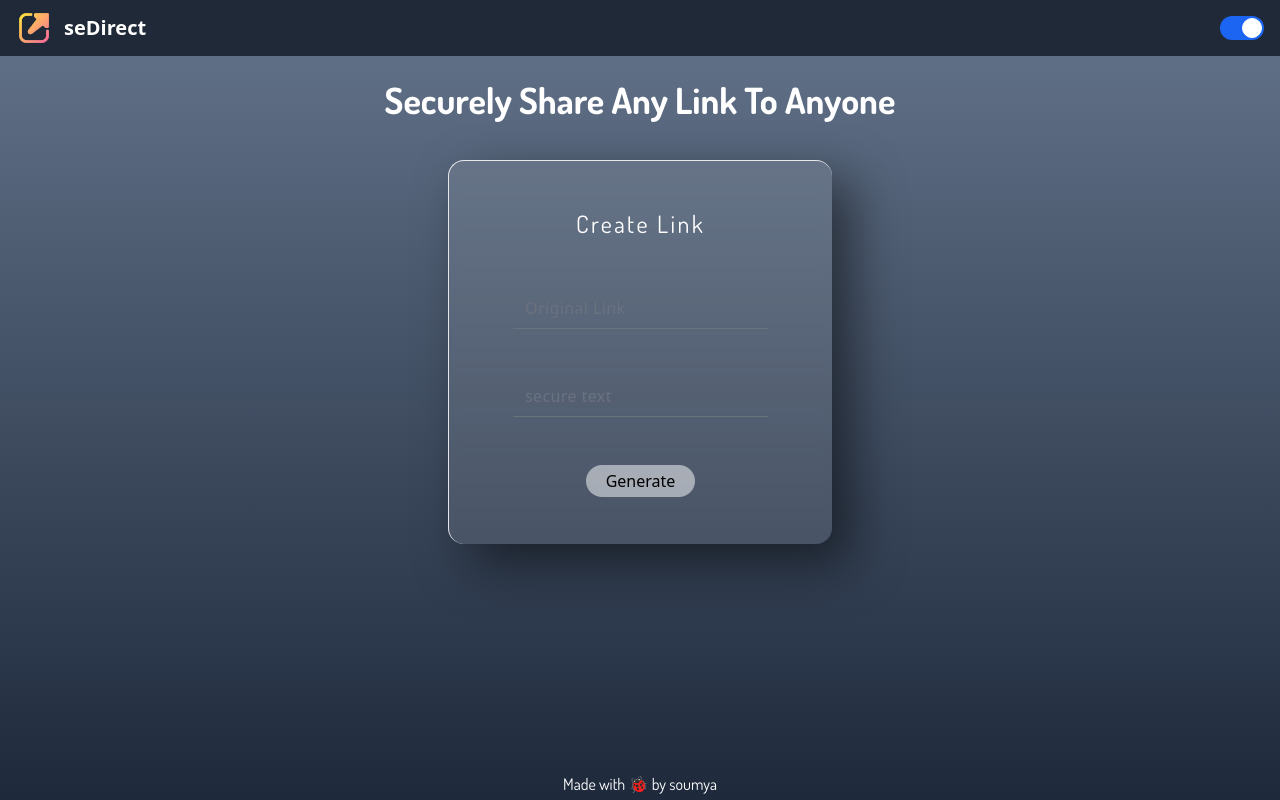
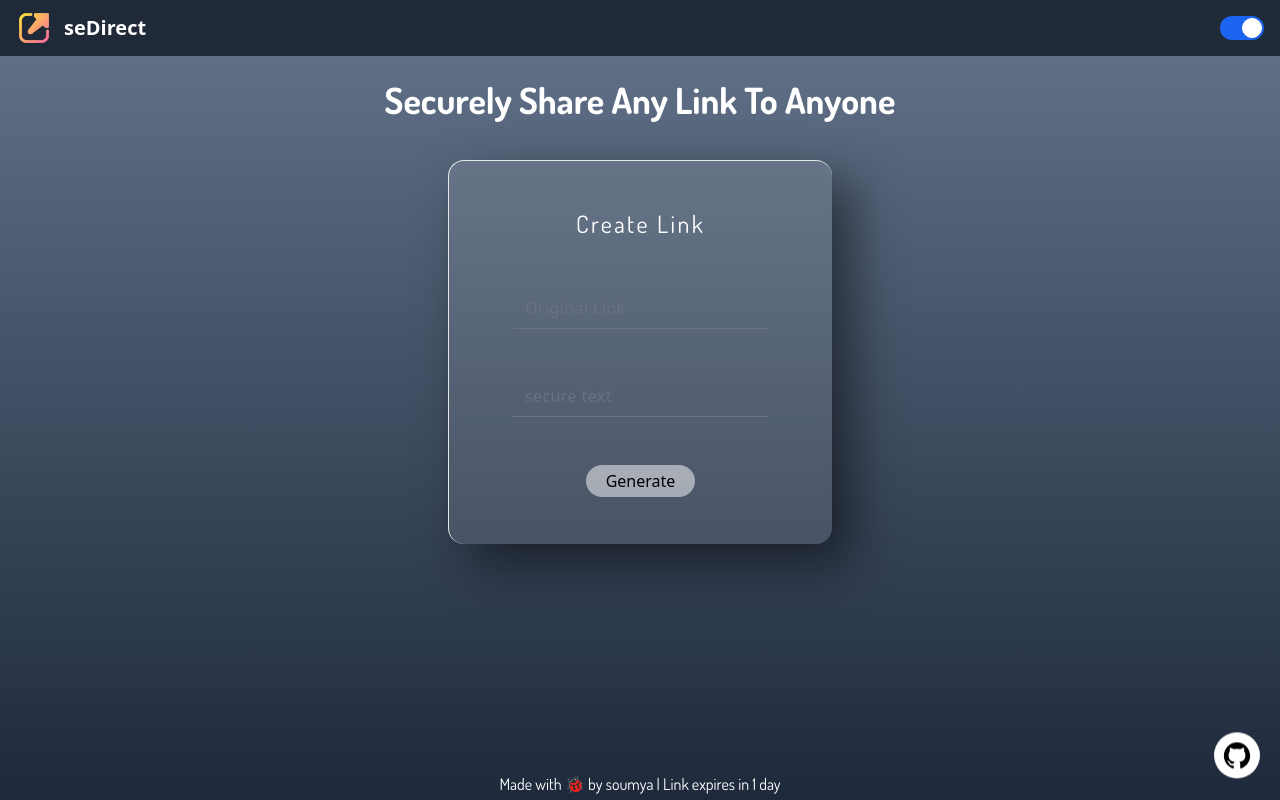
Before and after one commit to Brute-Coder/seDirect, a React (Vite) app in the folder frontend/: page / in a window 1280 px wide. Built offline with nearby package versions, Linux system fonts and the light colour scheme.

Commit message:
updated frontend and streamlined exps

```diff
--- a/frontend/package.json
+++ b/frontend/package.json
@@ -17,6 +17,7 @@
     "flowbite-react": "^0.7.8",
     "react": "^18.2.0",
     "react-dom": "^18.2.0",
+    "react-icons": "^5.1.0",
     "react-parallax-tilt": "^1.7.219",
     "react-router-dom": "^6.22.3",
     "react-toastify": "^10.0.5"
--- a/frontend/src/App.jsx
+++ b/frontend/src/App.jsx
@@ -6,21 +6,27 @@ import Tilt from "react-parallax-tilt";
 import axios from "axios";
 import { toast } from "react-toastify";
 import CustomToastContainer from "./components/CustomToastContainer";
+import { IoLogoGithub } from "react-icons/io5";
+import useTheme from "./context/theme";
 
 export default function App() {
   const [originalLink, setOriginalLink] = useState("");
   const [secureText, setSecureText] = useState("");
   const [secureLink, setSecureLink] = useState("");
   const [flipped, setFlipped] = useState(false);
+  const [generate, setGenerate] = useState(false);
+  const { themeMode } = useTheme();
   const copyRef = useRef(null);
 
   async function handleGenerate() {
+    if (generate) return;
     if (!originalLink || !secureText) {
       if (!originalLink) toast.warn("Please Provide Valid Link");
       else toast.warn("secure text can't be empty");
       return;
     }
     try {
+      setGenerate(true);
       const data = await axios.post(
         "https://se-direct-backend.vercel.app/api/createUrl",
         {
@@ -28,6 +34,7 @@ export default function App() {
           authText: secureText,
         }
       );
+      setGenerate(false);
       const url = "https://sedirect.vercel.app/" + data.data.shortId;
       setFlipped(true);
       setSecureLink(url);
@@ -58,7 +65,7 @@ export default function App() {
       <div className=" mt-10 flex flex-col justify-center items-center">
         <Tilt scale={1.15} transitionSpeed={2500}>
           <div
-            className={`container h-96 w-96 bg-opacity-20 bg-black dark:bg-white dark:bg-opacity-10 rounded-2xl shadow-5xl border border-r-0 border-b-0
+            className={`container h-96 w-96 bg-opacity-20 bg-black text-black dark:bg-white dark:bg-opacity-10 rounded-2xl shadow-5xl border border-r-0 border-b-0
             border-opacity-10 backdrop-filter backdrop-blur-sm ${
               flipped ? "flip-vh" : ""
             }`}
@@ -73,7 +80,7 @@ export default function App() {
                   placeholder="Original Link"
                   value={originalLink}
                   onChange={(e) => setOriginalLink(e.target.value)}
-                  className="font-poppins bg-transparent border border-t-0 border-l-0 border-r-0 focus:outline-none text-white tracking-wide"
+                  className="font-poppins bg-transparent border border-t-0 border-l-0 border-r-0 focus:outline-none text-white tracking-wide "
                 />
                 <input
                   type="text"
@@ -85,9 +92,13 @@ export default function App() {
                 <button
                   type="button"
                   onClick={() => handleGenerate()}
-                  className="cursor-pointer font-poppins rounded-full px-5 py-1 bg-white bg-opacity-50 hover:bg-white hover:bg-opacity-80 "
+                  className={` font-poppins rounded-full ${
+                    !generate
+                      ? " cursor-pointer"
+                      : " cursor-not-allowed animate-pulse "
+                  } px-5 py-1 bg-white bg-opacity-50 hover:bg-white hover:bg-opacity-80`}
                 >
-                  Generate
+                  {!generate ? "Generate" : "Generating"}
                 </button>
               </form>
             ) : (
@@ -114,29 +125,25 @@ export default function App() {
             )}
           </div>
         </Tilt>
+        <div className="fixed bottom-0 right-0 m-5 ">
+          <a
+            href="https://github.com/Brute-Coder"
+            target="_blank"
+            rel="noopener noreferrer"
+            className="flex items-center justify-center rounded-full p-2 bg-black dark:bg-white animate-bounce"
+          >
+            <IoLogoGithub
+              size={"30px"}
+              color={themeMode !== "light" ? "black" : "white"}
+            />
+          </a>
+        </div>
         <div className=" fixed bottom-0 ">
           <h1 className=" p-1 font-dosis text-md  dark:text-white ">
-            Made with 🐞 by soumya
+            Made with 🐞 by soumya | Link expires in 1 day
           </h1>
         </div>
       </div>
-      {/* <ToastContainer
-        position="top-center"
-        autoClose={2000}
-        hideProgressBar={false}
-        newestOnTop={false}
-        closeOnClick
-        rtl={false}
-        pauseOnFocusLoss
-        draggable
-        pauseOnHover
-        theme={
-          document.querySelector("html").classList[0] === "dark"
-            ? "light"
-            : "dark"
-        }
-        transition:Bounce
-      /> */}
       <CustomToastContainer />
     </div>
   );
--- a/frontend/src/components/Header.jsx
+++ b/frontend/src/components/Header.jsx
@@ -1,6 +1,6 @@
 "use client";
 
-import { Navbar } from "flowbite-react";
+import { Navbar, Button } from "flowbite-react";
 import { ThemeBtn } from "../components";
 
 import logo1 from "../assets/maximize.png";
@@ -9,7 +9,7 @@ function Header() {
   return (
     <div>
       <Navbar fluid>
-        <Navbar.Brand href="https://github.com/Brute-Coder">
+        <Navbar.Brand href="https://sedirect.vercel.app/">
           <img src={logo1} className="mr-3 h-6 sm:h-9" alt="seDirect logo" />
           <span className="self-center whitespace-nowrap text-xl font-semibold dark:text-white">
             seDirect
--- a/frontend/src/index.css
+++ b/frontend/src/index.css
@@ -2,6 +2,12 @@
 @tailwind base;
 @tailwind components;
 @tailwind utilities;
+
+#root {
+  overflow: hidden;
+  height: 100%;
+  margin: 0;
+}
 
 .flip-vh {
   transform-style: preserve-3d;
--- a/frontend/src/screen/Redirector.jsx
+++ b/frontend/src/screen/Redirector.jsx
@@ -7,11 +7,15 @@ import "react-toastify/dist/ReactToastify.css";
 import page404 from "../assets/404-page-not-found copy.svg";
 import "../index.css";
 import CustomToastContainer from "../components/CustomToastContainer";
+import useTheme from "../context/theme";
+import { IoLogoGithub } from "react-icons/io5";
 
 function Redirector() {
   const [secureText, getSecureText] = useState("");
   const [urlObj, setUrlObj] = useState(null);
   const [flipped, setFlipped] = useState(false);
+  const [loading, setLoading] = useState(true);
+  const { themeMode } = useTheme();
   const { shortId } = useParams();
   useEffect(() => {
     (async () => {
@@ -28,6 +32,8 @@ function Redirector() {
         }
       } catch (err) {
         console.log("error while fetching data from endPiont", err);
+      } finally {
+        setLoading(false);
       }
     })();
   }, []);
@@ -43,6 +49,15 @@ function Redirector() {
     } else {
       toast.error("invalid secret phrase entered");
     }
+  }
+
+  if (loading) {
+    return (
+      <div className="flex h-screen w-screen justify-center items-center overscroll-none overflow-hidden">
+        <div className="animate-spin rounded-full h-20 w-20 border-t-2 border-b-2 border-gray-900 dark:border-white"></div>
+        <div className="dark:text-white font-bold text-xl ml-2">Loading...</div>
+      </div>
+    );
   }
   return (
     <div>
@@ -77,9 +92,22 @@ function Redirector() {
                 </div>
               </div>
             </Tilt>
+            <div className="fixed bottom-0 right-0 m-5 ">
+              <a
+                href="https://github.com/Brute-Coder"
+                target="_blank"
+                rel="noopener noreferrer"
+                className="flex items-center justify-center rounded-full p-2 bg-black dark:bg-white animate-bounce"
+              >
+                <IoLogoGithub
+                  size={"30px"}
+                  color={themeMode !== "light" ? "black" : "white"}
+                />
+              </a>
+            </div>
             <div className=" fixed bottom-0">
               <h1 className=" p-1 font-dosis text-md  dark:text-white ">
-                Made with 🐞 by soumya
+                Made with 🐞 by soumya | Link expires in 1 day
               </h1>
             </div>
           </div>
@@ -95,9 +123,22 @@ function Redirector() {
           <h1 className=" text-3xl font-dosis dark:text-white font-bold ">
             Looks like you entered A Wrong Url
           </h1>
+          <div className="fixed bottom-0 right-0 m-5 ">
+            <a
+              href="https://github.com/Brute-Coder"
+              target="_blank"
+              rel="noopener noreferrer"
+              className="flex items-center justify-center rounded-full p-2 bg-black dark:bg-white animate-bounce"
+            >
+              <IoLogoGithub
+                size={"30px"}
+                color={themeMode !== "light" ? "black" : "white"}
+              />
+            </a>
+          </div>
           <div className=" fixed bottom-0">
             <h1 className=" p-1 font-dosis text-md  dark:text-white ">
-              Made with 🐞 by soumya
+              Made with 🐞 by soumya | Link expires in 1 day
             </h1>
           </div>
         </div>
@@ -109,23 +150,6 @@ function Redirector() {
         // style={{ top: "100px", right: "-50px", zIndex: 0 }}
       ></div> */}
 
-      {/* <ToastContainer
-        position="top-center"
-        autoClose={2000}
-        hideProgressBar={false}
-        newestOnTop={false}
-        closeOnClick
-        rtl={false}
-        pauseOnFocusLoss
-        draggable
-        pauseOnHover
-        theme={
-          document.querySelector("html").classList[0] === "dark"
-            ? "light"
-            : "dark"
-        }
-        transition:Bounce
-      /> */}
       <CustomToastContainer />
     </div>
   );
```
Also changed, not shown: 1 other file (tests, documents, lock files or other folders).
